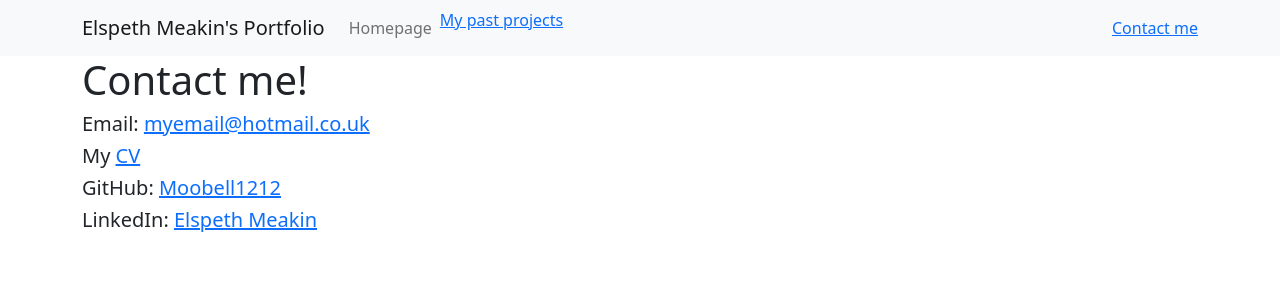
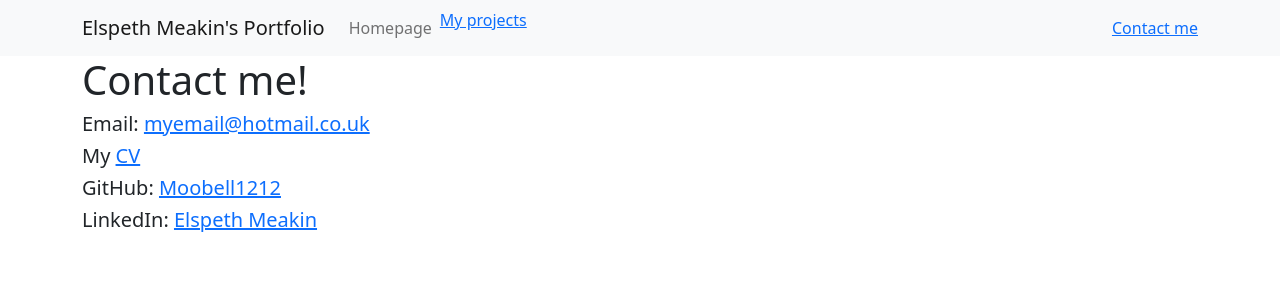
Before and after one commit to Moobell1212/Elspeth-Meakin-s-react-portfolio, a React (Create React App) app in the folder portfolio/: page /#/contact in a window 1280 px wide. Shown: the top 300 px of the page. Built offline with nearby package versions, Linux system fonts and the light colour scheme.

Commit message:
projectCard folder added to components

```diff
--- a/portfolio/src/components/Navbar/index.js
+++ b/portfolio/src/components/Navbar/index.js
@@ -14,7 +14,7 @@ function Navibar() {
         <Navbar.Collapse id="responsive-navbar-nav">
           <Nav className="me-auto">
             <Nav.Link href="/">Homepage</Nav.Link>
-            <Link to="/projects">My past projects</Link>
+            <Link to="/projects">My projects</Link>
           </Nav>
           <Nav>
           <Link to="/contact">Contact me</Link>
--- /dev/null
+++ b/portfolio/src/components/ProjectCard/index.js
@@ -0,0 +1 @@
+import React from "react";
--- a/portfolio/src/pages/projects.js
+++ b/portfolio/src/pages/projects.js
@@ -1,8 +1,14 @@
 import React from "react";
 import Container from 'react-bootstrap/Container';
 
-function Projects(){
-
+function Projects() {
+    return (
+        <div>
+            <Container>
+                <h1>Here are my past projects:</h1>
+            </Container>
+        </div>
+    )
 }
 
 export default Projects;
```
